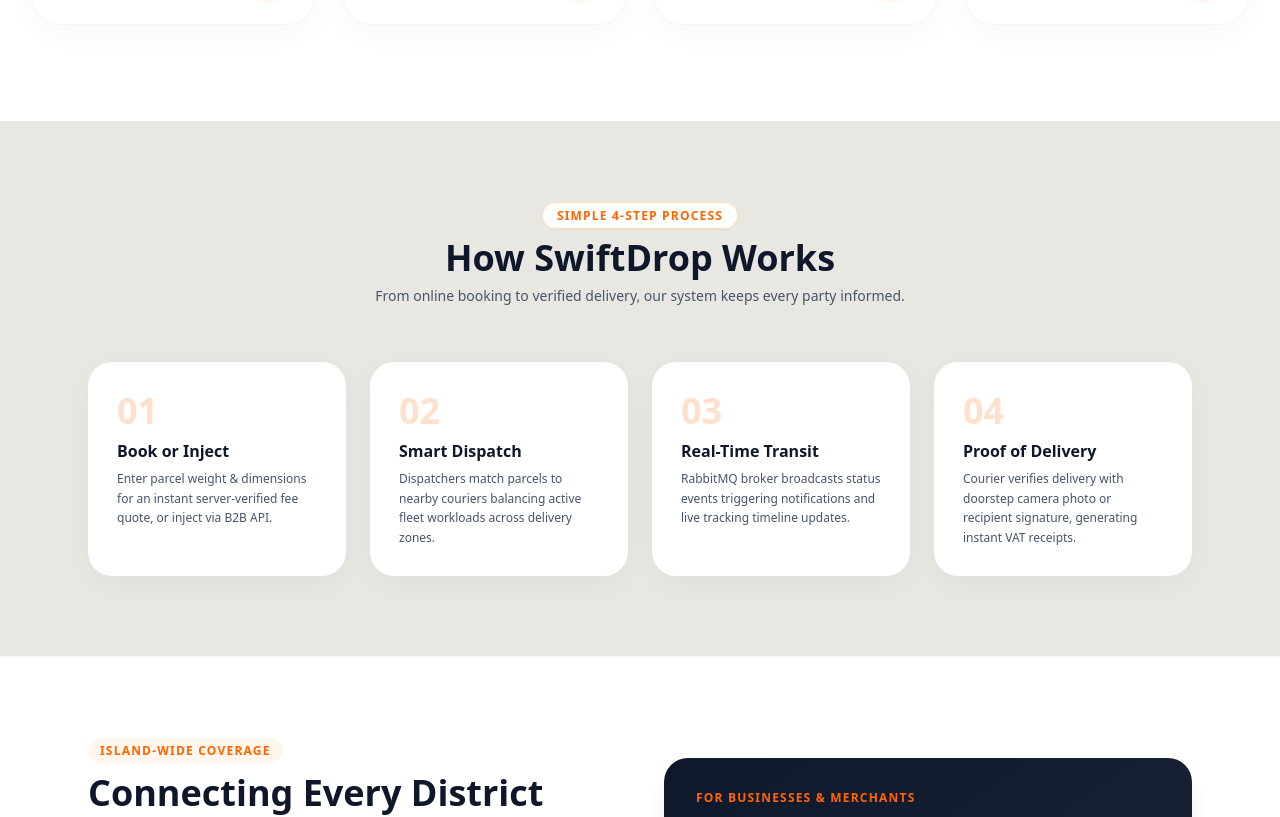
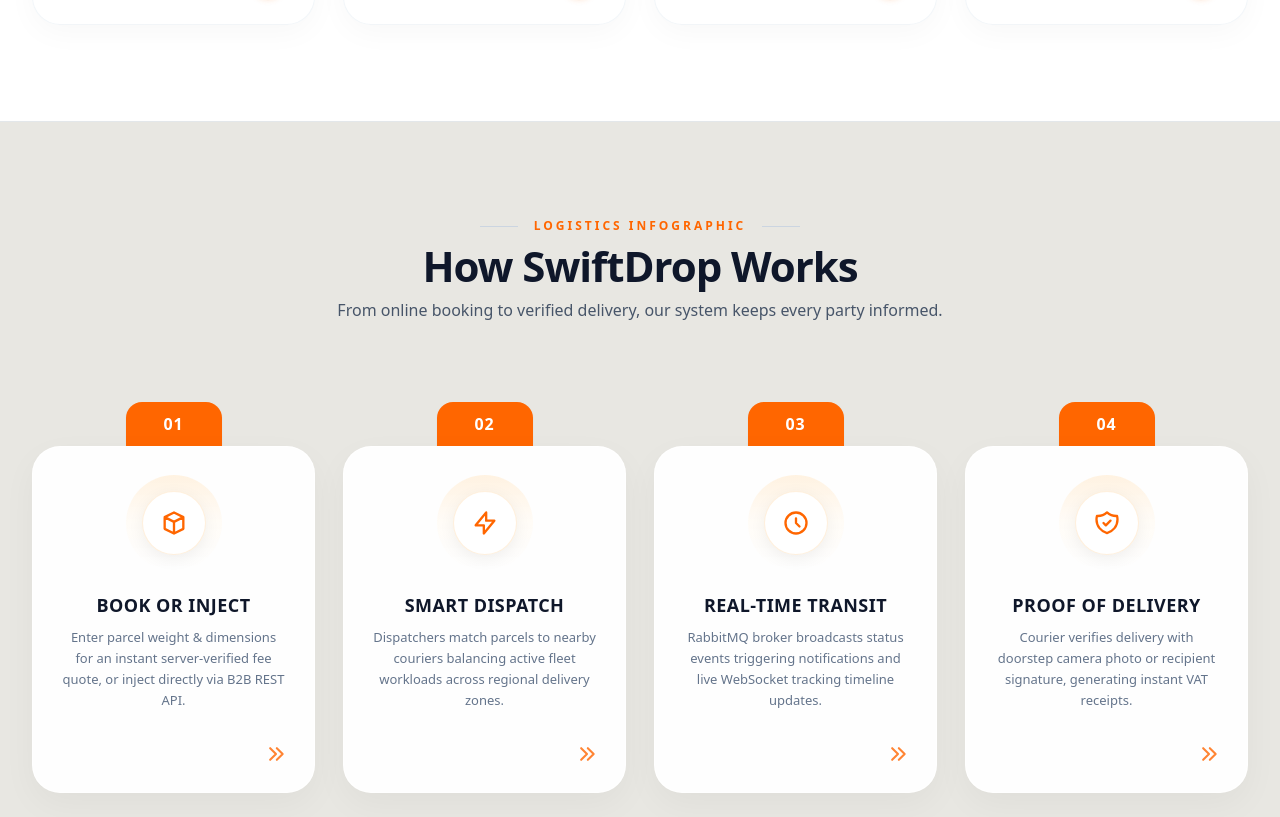
Before and after one commit to yasindugunasekara/SWIFTDROP, a Next.js app in the folder web/: page / in a window 1280 px wide. Shown: the part 1521-2338 px from the top of the page. Built offline with nearby package versions, Linux system fonts and the light colour scheme.

Commit message:
feat(ui): update how swiftdrop works to modern arched infographic card layout matching reference

```diff
--- a/web/src/app/page.tsx
+++ b/web/src/app/page.tsx
@@ -210,53 +210,107 @@
         </div>
       </section>
 
-      {/* HOW IT WORKS SECTION */}
-      <section id="process" className="py-20 bg-[#e8e7e2] border-t border-slate-200/60">
-        <div className="max-w-6xl mx-auto px-4 sm:px-6">
-          <div className="text-center max-w-xl mx-auto mb-14">
-            <span className="text-xs font-bold tracking-widest text-[#ff6600] bg-white border border-orange-200/80 px-3.5 py-1 rounded-full uppercase shadow-sm">
-              SIMPLE 4-STEP PROCESS
-            </span>
-            <h2 className="text-3xl sm:text-4xl font-extrabold text-slate-900 mt-3 mb-2">
+      {/* HOW IT WORKS / INFOGRAPHIC SECTION */}
+      <section id="process" className="py-24 bg-[#e8e7e2] border-t border-slate-200/60 relative overflow-hidden">
+        <div className="max-w-7xl mx-auto px-4 sm:px-6 lg:px-8">
+          {/* Infographic Header */}
+          <div className="text-center max-w-2xl mx-auto mb-16">
+            <div className="flex items-center justify-center gap-4 max-w-xs mx-auto mb-3">
+              <div className="h-px bg-slate-300 flex-1" />
+              <span className="text-xs font-black tracking-[0.25em] text-[#ff6600] uppercase">
+                LOGISTICS INFOGRAPHIC
+              </span>
+              <div className="h-px bg-slate-300 flex-1" />
+            </div>
+            <h2 className="text-3xl sm:text-4xl lg:text-[42px] font-black text-slate-900 mt-2 mb-3 tracking-tight">
               How SwiftDrop Works
             </h2>
-            <p className="text-slate-600 text-sm">
+            <p className="text-slate-600 text-sm sm:text-base leading-relaxed">
               From online booking to verified delivery, our system keeps every party informed.
             </p>
           </div>
 
-          <div className="grid grid-cols-1 sm:grid-cols-2 lg:grid-cols-4 gap-6">
-            <div className="bg-white p-7 rounded-3xl border border-white/80 shadow-[0_8px_30px_rgb(0,0,0,0.04)] relative">
-              <div className="text-4xl font-black text-[#ff6600]/20 mb-2">01</div>
-              <h4 className="text-base font-bold text-slate-900 mb-1.5">Book or Inject</h4>
-              <p className="text-xs text-slate-600 leading-relaxed">
-                Enter parcel weight & dimensions for an instant server-verified fee quote, or inject via B2B API.
-              </p>
-            </div>
+          {/* 4 Steps Infographic Grid */}
+          <div className="grid grid-cols-1 sm:grid-cols-2 lg:grid-cols-4 gap-7 pt-4">
+            {[
+              {
+                step: "01",
+                title: "Book or Inject",
+                desc: "Enter parcel weight & dimensions for an instant server-verified fee quote, or inject directly via B2B REST API.",
+                icon: (
+                  <svg className="w-7 h-7 text-[#ff6600]" fill="none" viewBox="0 0 24 24" stroke="currentColor" strokeWidth={2}>
+                    <path strokeLinecap="round" strokeLinejoin="round" d="M20 7l-8-4-8 4m16 0l-8 4m8-4v10l-8 4m0-10L4 7m8 4v10M4 7v10l8 4" />
+                  </svg>
+                ),
+              },
+              {
+                step: "02",
+                title: "Smart Dispatch",
+                desc: "Dispatchers match parcels to nearby couriers balancing active fleet workloads across regional delivery zones.",
+                icon: (
+                  <svg className="w-7 h-7 text-[#ff6600]" fill="none" viewBox="0 0 24 24" stroke="currentColor" strokeWidth={2}>
+                    <path strokeLinecap="round" strokeLinejoin="round" d="M13 10V3L4 14h7v7l9-11h-7z" />
+                  </svg>
+                ),
+              },
+              {
+                step: "03",
+                title: "Real-Time Transit",
+                desc: "RabbitMQ broker broadcasts status events triggering notifications and live WebSocket tracking timeline updates.",
+                icon: (
+                  <svg className="w-7 h-7 text-[#ff6600]" fill="none" viewBox="0 0 24 24" stroke="currentColor" strokeWidth={2}>
+                    <path strokeLinecap="round" strokeLinejoin="round" d="M12 8v4l3 3m6-3a9 9 0 11-18 0 9 9 0 0118 0z" />
+                  </svg>
+                ),
+              },
+              {
+                step: "04",
+                title: "Proof of Delivery",
+                desc: "Courier verifies delivery with doorstep camera photo or recipient signature, generating instant VAT receipts.",
+                icon: (
+                  <svg className="w-7 h-7 text-[#ff6600]" fill="none" viewBox="0 0 24 24" stroke="currentColor" strokeWidth={2}>
+                    <path strokeLinecap="round" strokeLinejoin="round" d="M9 12l2 2 4-4m5.618-4.016A11.955 11.955 0 0112 2.944a11.955 11.955 0 01-8.618 3.04A12.02 12.02 0 003 9c0 5.591 3.824 10.29 9 11.622 5.176-1.332 9-6.03 9-11.622 0-1.042-.133-2.052-.382-3.016z" />
+                  </svg>
+                ),
+              },
+            ].map((item, idx) => (
+              <div key={idx} className="group flex flex-col items-center">
+                {/* Top Arched Cap */}
+                <div className="w-24 h-11 bg-[#ff6600] text-white font-black text-base flex items-center justify-center rounded-t-2xl shadow-sm tracking-wider relative z-0 transition-transform duration-300 group-hover:-translate-y-1">
+                  {item.step}
+                </div>
 
-            <div className="bg-white p-7 rounded-3xl border border-white/80 shadow-[0_8px_30px_rgb(0,0,0,0.04)] relative">
-              <div className="text-4xl font-black text-[#ff6600]/20 mb-2">02</div>
-              <h4 className="text-base font-bold text-slate-900 mb-1.5">Smart Dispatch</h4>
-              <p className="text-xs text-slate-600 leading-relaxed">
-                Dispatchers match parcels to nearby couriers balancing active fleet workloads across delivery zones.
-              </p>
-            </div>
+                {/* Main Glassmorphic Card */}
+                <div className="w-full relative z-10 bg-white/95 backdrop-blur-md rounded-[28px] p-6 sm:p-7 border border-white/90 shadow-[0_12px_35px_rgba(0,0,0,0.04)] hover:shadow-[0_20px_45px_rgba(255,102,0,0.13)] hover:-translate-y-1.5 transition-all duration-300 flex flex-col items-center text-center flex-1">
+                  {/* Subtle top warm ambient glow behind the icon */}
+                  <div className="w-24 h-24 rounded-full bg-gradient-to-b from-orange-100/70 via-orange-50/40 to-transparent flex items-center justify-center mb-5 p-1 transition-transform duration-300 group-hover:scale-105">
+                    {/* Elevated circular icon badge */}
+                    <div className="w-16 h-16 rounded-full bg-white shadow-[0_4px_16px_rgba(0,0,0,0.06)] border border-orange-100/80 flex items-center justify-center">
+                      {item.icon}
+                    </div>
+                  </div>
 
-            <div className="bg-white p-7 rounded-3xl border border-white/80 shadow-[0_8px_30px_rgb(0,0,0,0.04)] relative">
-              <div className="text-4xl font-black text-[#ff6600]/20 mb-2">03</div>
-              <h4 className="text-base font-bold text-slate-900 mb-1.5">Real-Time Transit</h4>
-              <p className="text-xs text-slate-600 leading-relaxed">
-                RabbitMQ broker broadcasts status events triggering notifications and live tracking timeline updates.
-              </p>
-            </div>
+                  {/* Title */}
+                  <h3 className="text-base sm:text-lg font-black text-slate-900 uppercase tracking-wide mb-2 group-hover:text-[#ff6600] transition-colors">
+                    {item.title}
+                  </h3>
 
-            <div className="bg-white p-7 rounded-3xl border border-white/80 shadow-[0_8px_30px_rgb(0,0,0,0.04)] relative">
-              <div className="text-4xl font-black text-[#ff6600]/20 mb-2">04</div>
-              <h4 className="text-base font-bold text-slate-900 mb-1.5">Proof of Delivery</h4>
-              <p className="text-xs text-slate-600 leading-relaxed">
-                Courier verifies delivery with doorstep camera photo or recipient signature, generating instant VAT receipts.
-              </p>
-            </div>
+                  {/* Description */}
+                  <p className="text-xs sm:text-[13px] text-slate-500 leading-relaxed font-normal mb-6 flex-1">
+                    {item.desc}
+                  </p>
+
+                  {/* Bottom-right double chevron arrow */}
+                  <div className="w-full flex justify-end mt-auto pt-2">
+                    <div className="text-[#ff6600] opacity-80 group-hover:opacity-100 group-hover:translate-x-1 transition-all">
+                      <svg className="w-5 h-5" fill="none" viewBox="0 0 24 24" stroke="currentColor" strokeWidth={2.5}>
+                        <path strokeLinecap="round" strokeLinejoin="round" d="M13 5l7 7-7 7M5 5l7 7-7 7" />
+                      </svg>
+                    </div>
+                  </div>
+                </div>
+              </div>
+            ))}
           </div>
         </div>
       </section>
```
